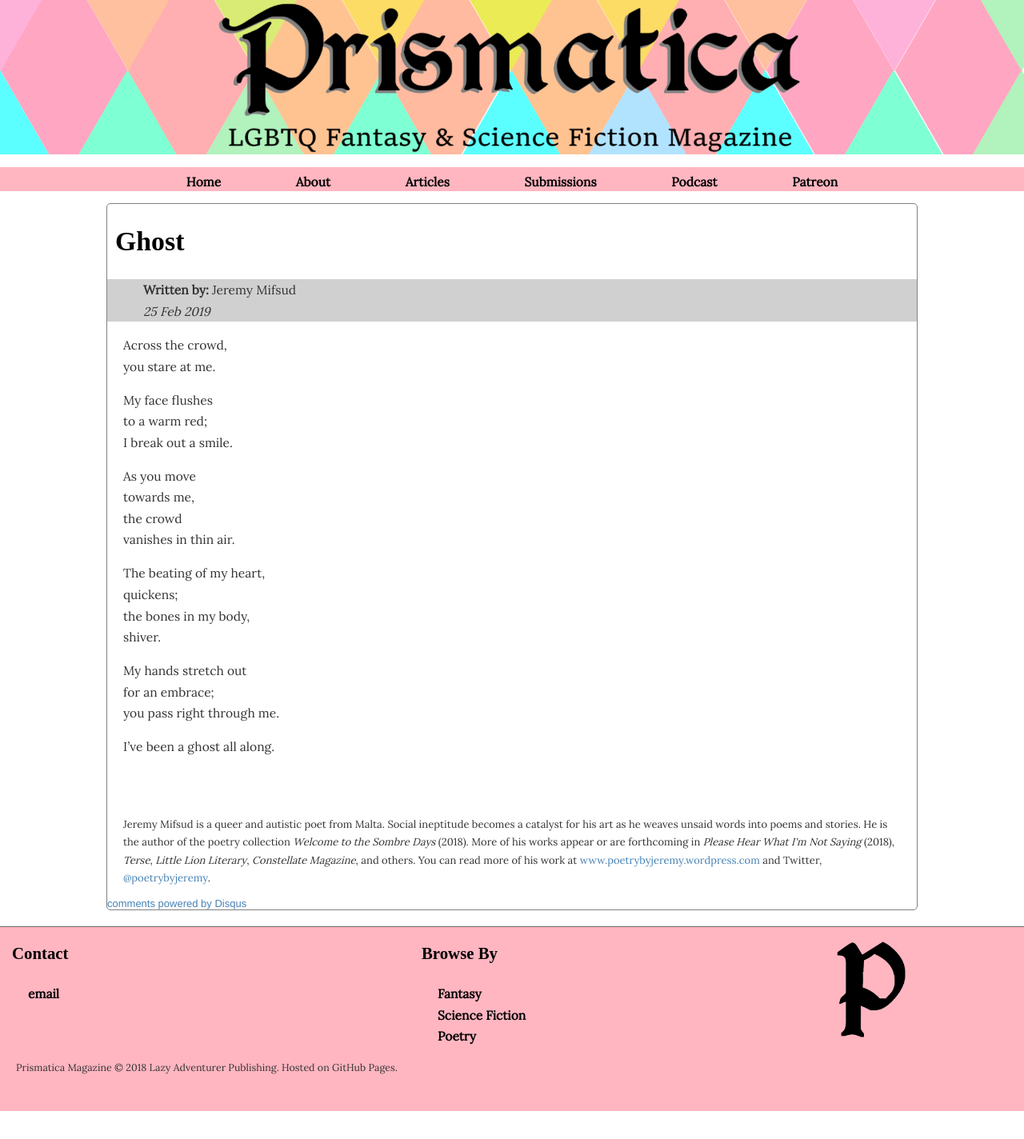
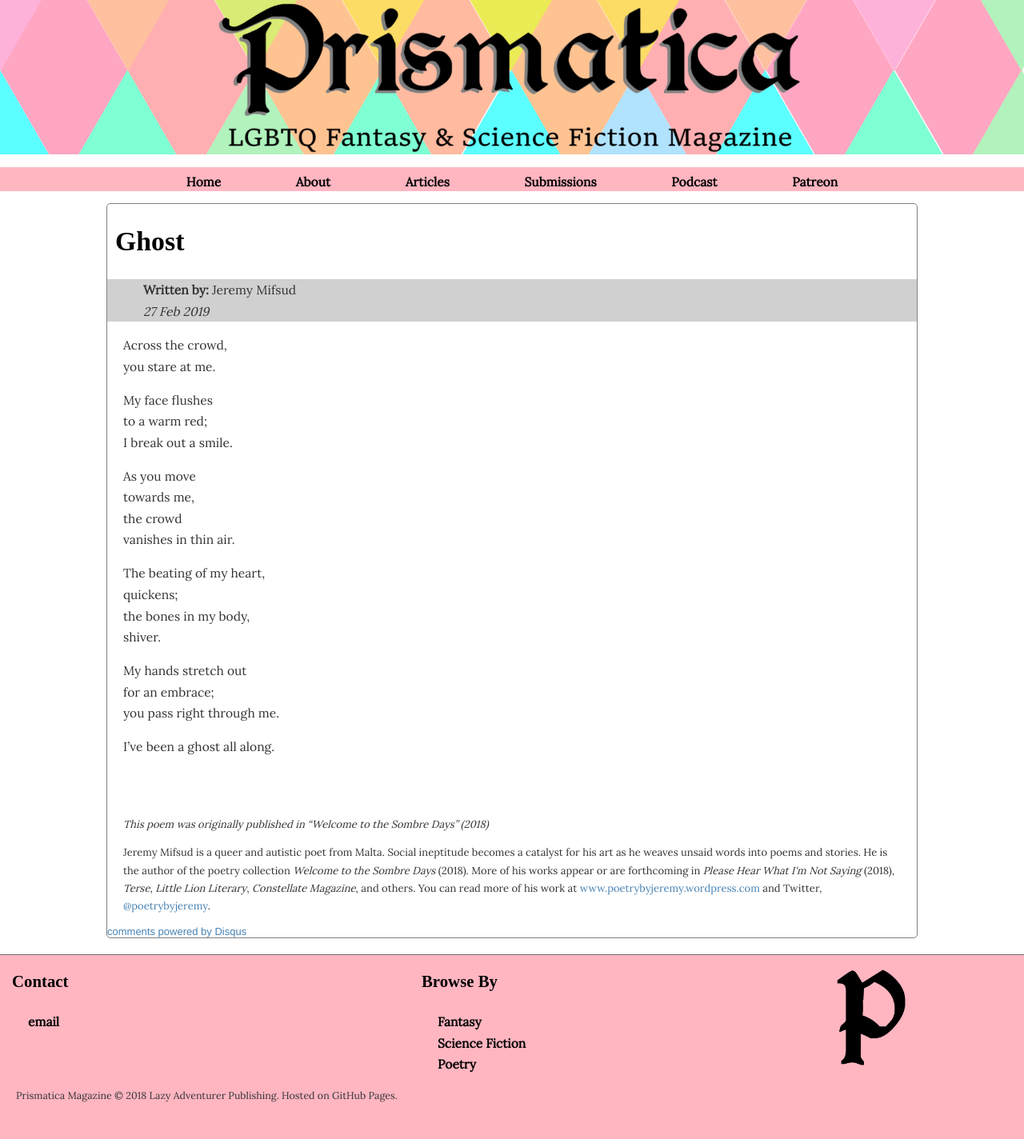
Before and after one commit to lazyadventurerpublishing/prismatica, a Jekyll site: the page built from ghost.html, in a window 1280 px wide. Shown: the whole page at 80% size. Built offline with Jekyll 4.4.1, drawn with Linux system fonts in a browser that asks for light colours; some web fonts are replaced; comment, search, counter and statistics services are not loaded; before the commit the page ends 1389 px from its top, so only the background shows below that.

Commit message:
Update and rename Ghost.html to ghost.html

```diff
--- a/Ghost.html
+++ b/ghost.html
@@ -3,7 +3,7 @@
 title: "Ghost"
 category: poetry
 author: Jeremy Mifsud
-date: 2019-02-25
+date: 2019-02-27
 ---
 
 <p>Across the crowd,
@@ -32,4 +32,5 @@
 </br>
 </br>
 </br>
+<p class="credit"><i>This poem was originally published in “Welcome to the Sombre Days” (2018)</i></p>
 <p class="credit">Jeremy Mifsud is a queer and autistic poet from Malta. Social ineptitude becomes a catalyst for his art as he weaves unsaid words into poems and stories. He is the author of the poetry collection <i>Welcome to the Sombre Days</i> (2018). More of his works appear or are forthcoming in <i>Please Hear What I'm Not Saying</i> (2018), <i>Terse</i>, <i>Little Lion Literary</i>, <i>Constellate Magazine</i>, and others. You can read more of his work at <a href="www.poetrybyjeremy.wordpress.com">www.poetrybyjeremy.wordpress.com</a> and Twitter, <a href="https://twitter.com/poetrybyjeremy">@poetrybyjeremy</a>.</p>
```
